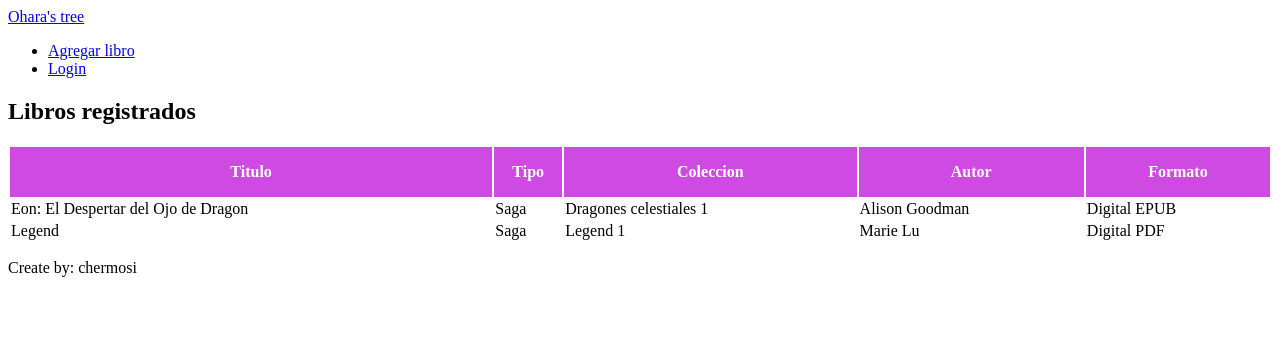
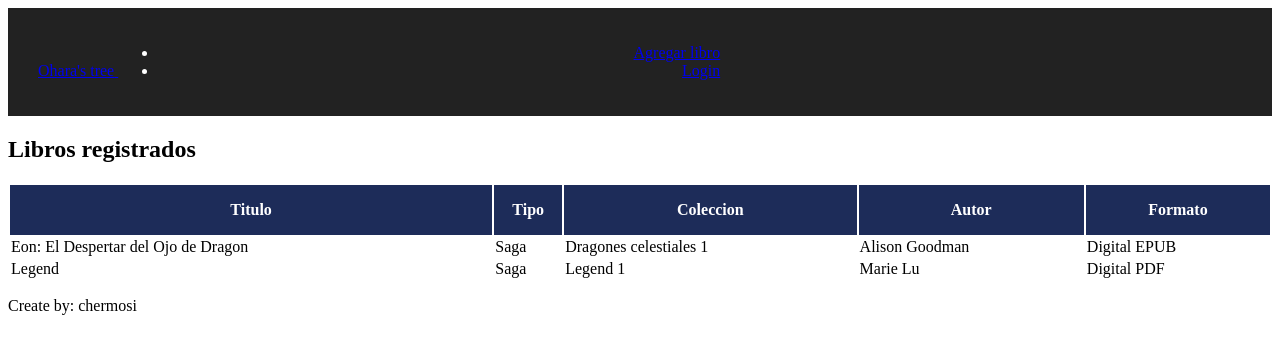
Before and after one commit to chermval/ohara-tree, a plain HTML site: page index.html in a window 1280 px wide. Drawn offline with Linux system fonts and the light colour scheme.

Commit message:
Update style.css

```diff
--- a/css/style.css
+++ b/css/style.css
@@ -1,3 +1,15 @@
+/* styling our header content */
+.cabezera {
+  background: #222;
+  color: #FFF;
+  padding: 20px 30px;
+}
+
+.cabezera-menu {
+  width: 50%;
+  display: inline-block;
+  text-align: right;
+}
 
 /* styling our main content */
 .tabla-libros {
@@ -5,8 +17,8 @@
 }
 
 .tabla-libros-cabezera {
-  background-color: #ce4ae2;
+  background-color: #1d2c59;
   color: white;
-  border: 1px solid #d8d2c9;
+  border: 1px solid #425693;
   height: 50px;
 }
```
